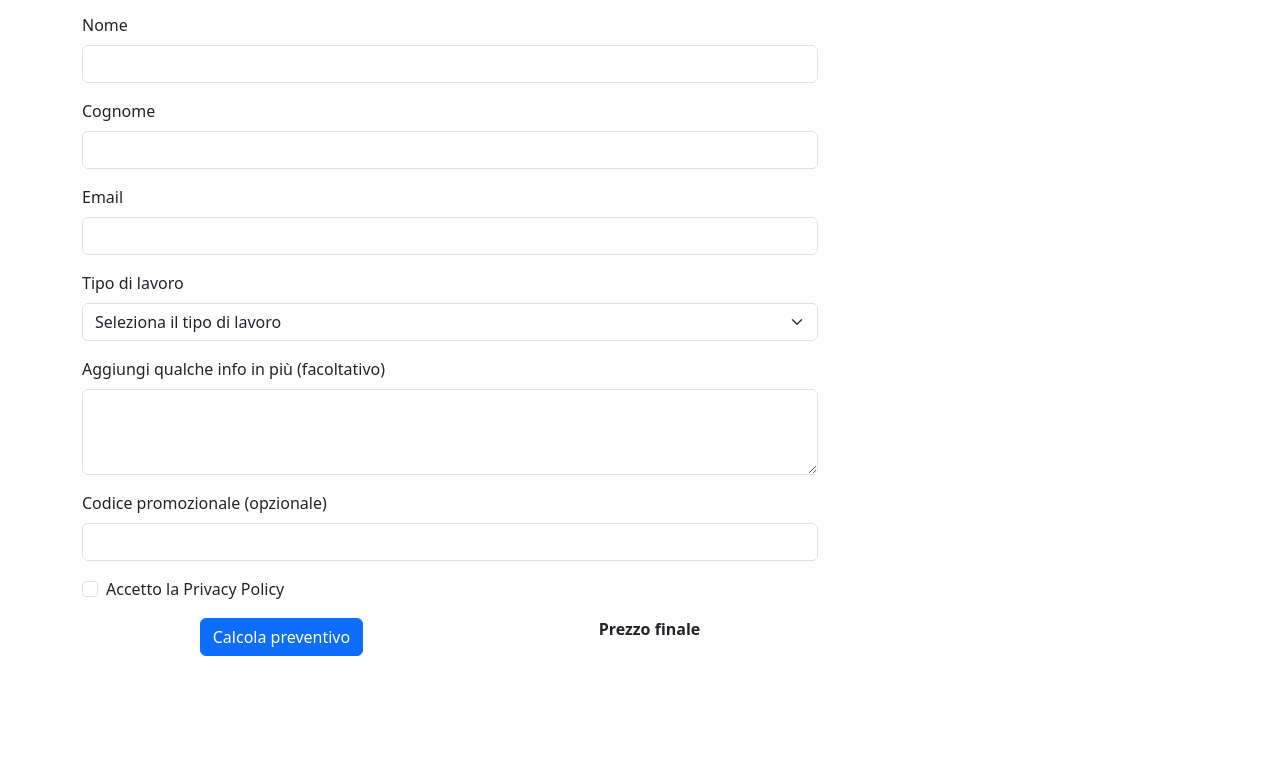
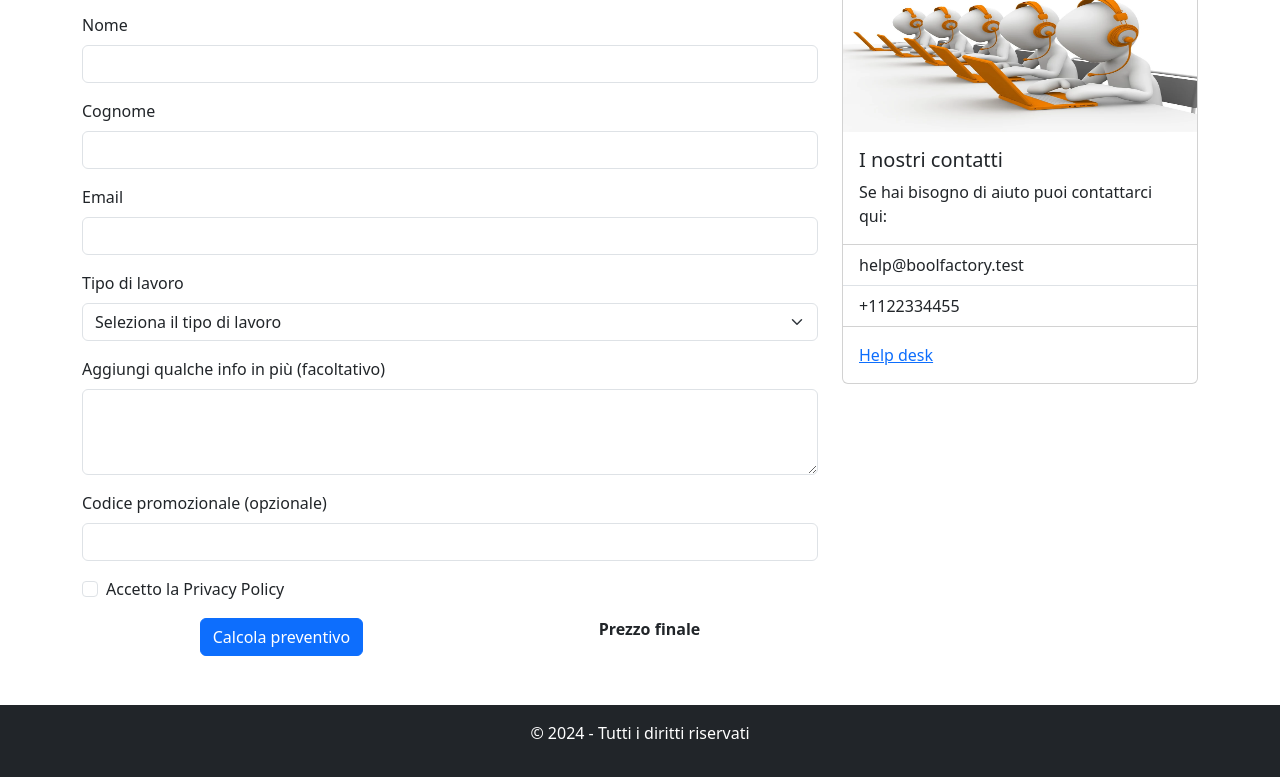
Before and after one commit to NicoloDeGiorgi/bootstrap-preventivo, a plain HTML site: page index.html in a window 1280 px wide. Shown: the part 142-919 px from the top of the page. Before the commit the page ends 800 px from the top, so only its background shows below. Drawn offline with nearby package versions, Linux system fonts and the light colour scheme.

Commit message:
add: contacts

```diff
--- a/index.html
+++ b/index.html
@@ -110,6 +110,31 @@
                     </div>
                 </div>
             </div>
+            <!--Contatti-->
+            <div class="col-sm-12 col-lg-4 mt-5 mt-lg-0 mb-3">
+                <div class="card">
+                    <img src="img/call-center.webp" class="card-img-top" alt="" width="300px" height="200px">
+                    <div class="card-body">
+                        <h5>I nostri contatti</h5>
+                        <p class="card-text">Se hai bisogno di aiuto puoi contattarci qui:</p>
+                    </div>
+                    <ul class="list-group list-group-flush">
+                        <li class="list-group-item">help@boolfactory.test</li>
+                        <li class="list-group-item">+1122334455</li>
+                    </ul>
+                    <div class="card-body">
+                        <a href="#" class="card-link">Help desk</a>
+                    </div>
+                </div>
+            </div>
+        </div>
+    </div>
+
+    <!--Piè di pagina-->
+    <footer class="py-3 mt-5 bg-dark">
+        <p class="text-center text-white">© 2024 - Tutti i diritti riservati</p>
+        </div>
+
 
 </body>
 
```
